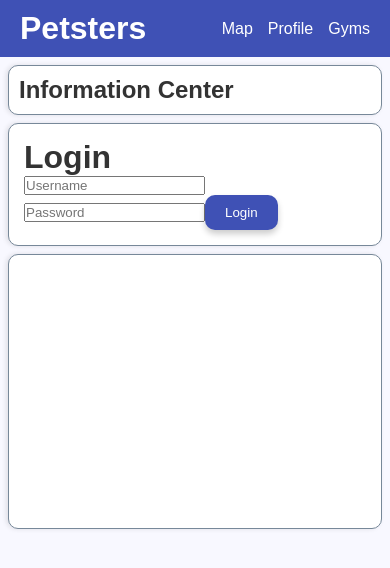
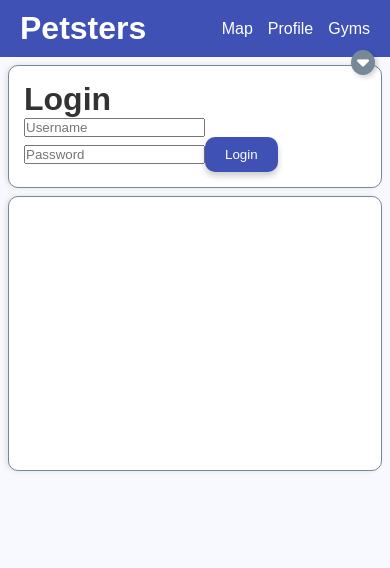
Before and after one commit to andesec/petsters, a Vue app: page /login in a window 390 px wide. Shown: the top 568 px of the page. Built offline with nearby package versions, Linux system fonts and the light colour scheme; what vue-the-mask would draw is missing.

Commit message:
Made some styling changes for small screens.

```diff
--- a/src/components/Header.vue
+++ b/src/components/Header.vue
@@ -15,13 +15,6 @@ export default {};
 </script>
 
 <style scoped>
-@media (max-width: 450px) {
-  nav {
-    display: none;
-
-  }
-}
-
 .header {
   display: flex;
   align-items: center; /* Vertically align items */
@@ -48,4 +41,15 @@ export default {};
 .header nav a:hover {
   text-decoration: underline;
 }
+
+@media (max-width: 450px) {
+  .header {
+    position: relative;
+    z-index: 1200;
+  }
+
+  nav {
+    display: none;
+  }
+}
 </style>
--- a/src/components/LeftSidebar.vue
+++ b/src/components/LeftSidebar.vue
@@ -1,14 +1,59 @@
 <template>
-  <div class="left-sidebar">
+  <!-- Sidebar coming from the top -->
+  <div :class="['left-sidebar', { collapsed: !isSidebarVisible }]">
+    <!-- Sidebar Content -->
     <h2>Information Center</h2>
+  </div>
+
+  <!-- Toggle Button -->
+  <button class="toggle-sidebar-button" @click="toggleSidebar">
+    <i :class="isSidebarVisible ? 'fas fa-caret-up' : 'fas fa-caret-down'"></i>
+  </button>
+
+  <!-- Error Message -->
+  <div v-if="errorMessage" class="error-message">
+    {{ errorMessage }}
   </div>
 </template>
 
 <script>
-export default {};
+export default {
+  data() {
+    return {
+      isSidebarVisible: false, // Initial sidebar state
+      errorMessage: null,      // To display expansion errors
+    };
+  },
+  methods: {
+    toggleSidebar() {
+      // Toggle sidebar visibility
+      try {
+        if (!this.isSidebarVisible) {
+          this.expandSidebar();
+        } else {
+          this.isSidebarVisible = false;
+        }
+      } catch (error) {
+        this.errorMessage = error.message;
+      }
+    },
+    expandSidebar() {
+      if (this.someConditionFails()) {
+        throw new Error('Failed to expand sidebar. Please try again later.');
+      }
+      this.isSidebarVisible = true;
+      this.errorMessage = null;
+    },
+    someConditionFails() {
+      // Dummy logic for condition
+      return false; // Allow expansion
+    },
+  },
+};
 </script>
 
 <style scoped>
+/* Sidebar styling */
 .left-sidebar {
   width: 20%;
   background-color: white;
@@ -19,10 +64,64 @@ export default {};
   overflow-y: auto; /* Enable scrolling if there are too many updates */
 }
 
+.toggle-sidebar-button {
+  display: none;
+}
+
+/* Adjust styles for smaller screens */
 @media (max-width: 450px) {
   .left-sidebar {
-    width: auto;
-    overflow-y: visible;
+    position: fixed;
+    top: 57px;
+    left: 0;
+    margin: 0px 8px;
+    width: 90.6%; /* Full width remains consistent */
+    z-index: 1000;
+    transform: translateY(-100%); /* Hidden by default (collapsed) */
+    transition: transform 0.3s ease-in-out, opacity 0.3s ease-in-out;
+  }
+
+  .left-sidebar.collapsed {
+    transform: translateY(-100%); /* Move out of view when collapsed */
+    opacity: 0;
+  }
+
+  .left-sidebar:not(.collapsed) {
+    transform: translateY(0); /* Slide in when expanded */
+    opacity: 1;
+  }
+
+  .error-message {
+    position: fixed;
+    top: 80px;
+    left: 10px;
+    color: red;
+    font-size: 0.9em;
+  }
+
+  /* Toggle button styles */
+  .toggle-sidebar-button {
+    display: inline-block;
+    position: fixed;
+    top: 50px; /* Same height as the header */
+    right: 15px; /* Consistent positioning for mobile */
+    z-index: 1300; /* Above the sidebar but beneath modals */
+    background-color: lightslategray;
+    color: white;
+    border: none;
+    border-radius: 55%;
+    cursor: pointer;
+    padding: 3px 6px;
+    box-shadow: 2px 2px 5px rgba(0, 0, 0, 0.2);
+    transition: transform 0.3s ease, background-color 0.3s ease;
+  }
+
+  .toggle-sidebar-button:hover {
+    background-color: darkslategray;
+  }
+
+  .toggle-sidebar-button i {
+    font-size: 1.2rem;
   }
 }
 </style>
```
